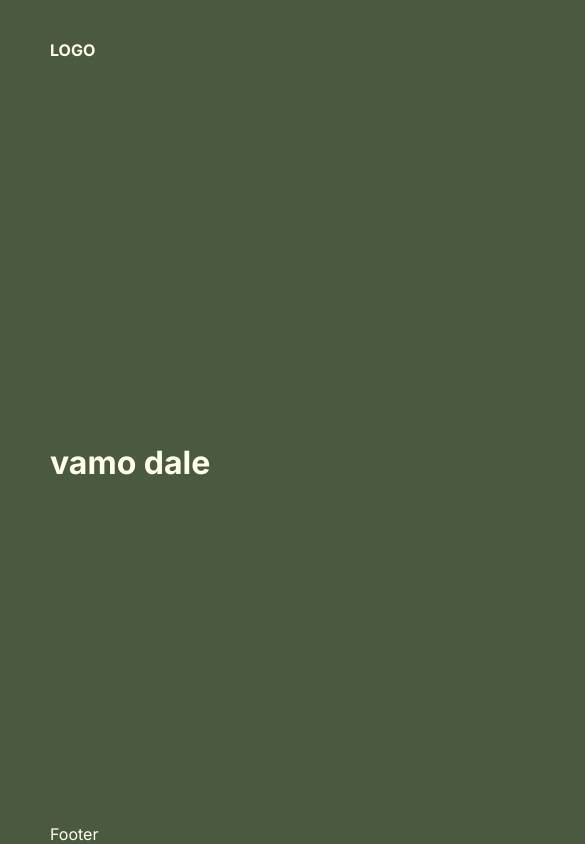
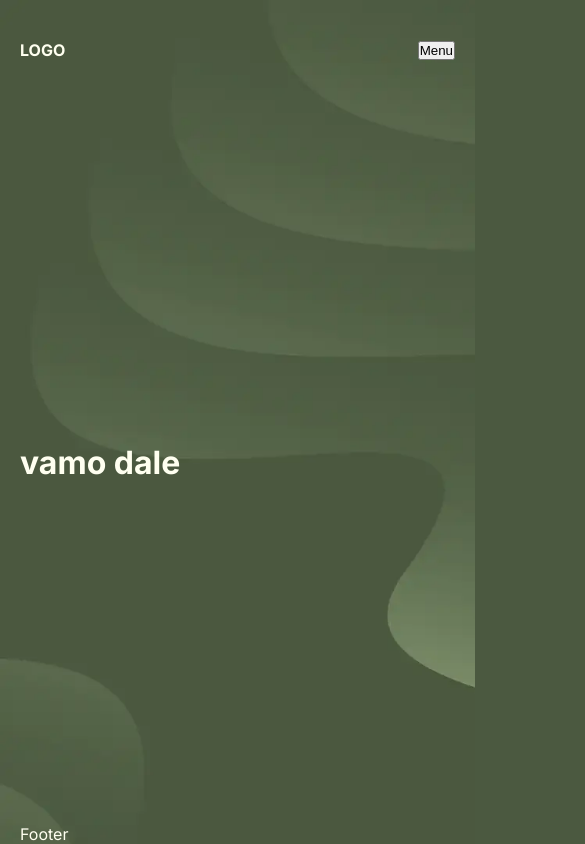
Before and after one commit to BiosTEC/SIGASmvp, a Next.js app: page / in a window 390 px wide. Shown: the top 844 px of the page, 585 px wide, since content can reach past the window. Built offline with nearby package versions, Linux system fonts and the light colour scheme.

Commit message:
Feature: Navbar responsiva concluída

```diff
--- a/src/app/globals.css
+++ b/src/app/globals.css
@@ -26,6 +26,9 @@ body {
   font-size: 1.6rem;
   background-color: var(--bg);
   color: var(--branco);
+  background-image: url(../../public/background.webp);
+  background-repeat: no-repeat;
+  background-size: cover;
 }
 
 a {
@@ -43,3 +46,40 @@ a {
   flex-direction: column;
   justify-content: space-between;
 }
+
+@media (max-width:1536px) {
+  .main {
+    width: 1366px;
+  }
+}
+
+@media (max-width:1366px) {
+  .main {
+    width: 1280px;
+  }
+}
+
+@media (max-width:1280px) {
+  .main {
+    padding: 0 2rem 0 2rem;
+    width: 1024px;
+  }
+}
+
+@media (max-width:1024px) {
+  .main {
+    width: 768px;
+  }
+}
+
+@media (max-width:768px) {
+  .main {
+    width: 640px;
+  }
+}
+
+@media (max-width:640px) {
+  .main {
+    width: 475px;
+  }
+}
--- a/src/componentes/navbar/Navbar.tsx
+++ b/src/componentes/navbar/Navbar.tsx
@@ -6,9 +6,9 @@ export default function Navbar() {
   return (
     <nav className={styles.container}>
       <div className={styles.logo}>LOGO</div>
-      <menu className={styles.menu}>
+      <div>
         <Links />
-      </menu>
+      </div>
     </nav>
   )
 }
--- a/src/componentes/navbar/links/Links.tsx
+++ b/src/componentes/navbar/links/Links.tsx
@@ -1,8 +1,7 @@
-import React from 'react'
+'use client'
+import React, { useState } from 'react'
 import NavLink from './navLink/NavLink'
 import styles from './links.module.css'
-
-export default function Links() {
 
 const links = [
 
@@ -23,12 +22,16 @@ export default function Links() {
         path: '/mercado'
     },
 ]
+
+export default function Links() {
+    const [open, setOpen] = useState(false)
     /* temporary */
     const session = true
     const isAdmin = true
 
     return (
-        <>
+        <div className={styles.container}>
+            <menu className={styles.menu}>
                 {/* Mapeando o array de links em elementos */}
                 {links.map((link => (
                     <li><NavLink item={link} key={link.title} /></li>
@@ -43,6 +46,15 @@ export default function Links() {
                     ) : (
                         <NavLink item={{ title: 'Login', path: '/Login' }} />
                     )}
-        </>
+            </menu>
+            <button className={styles.menuButton} onClick={() => setOpen((prev) => !prev)}>Menu</button>
+            {open && (
+            <div className={styles.mobileLinks}>
+                {links.map((link) => (
+                    <NavLink item={link} key={link.title} />
+                ))}
+            </div>
+            )}
+        </div>
     )
 }
--- a/src/componentes/navbar/links/links.module.css
+++ b/src/componentes/navbar/links/links.module.css
@@ -10,3 +10,41 @@
     background-color: var(--branco);
     color: var(--texto);
 }
+
+.menu {
+    list-style: none;
+    display: flex;
+    align-items: center;
+    gap: 1rem;
+}
+
+
+.menuButton,
+.mobileLinks {
+    display: none;
+}
+
+@media (max-width: 768px) {
+    .menu {
+        display: none;
+    }
+
+    .menuButton{
+        display: block;
+        cursor: pointer;
+    }
+
+    .mobileLinks {
+        position: absolute;
+        top: 10rem;
+        right: 0;
+        width: 50%;
+        height: calc(100svh - 10rem);
+        background-color: var(--cinzaEscuro);
+        display: flex;
+        flex-direction: column;
+        align-items: center;
+        justify-content: center;
+        gap: 1rem;
+    }
+}
--- a/src/componentes/navbar/navbar.module.css
+++ b/src/componentes/navbar/navbar.module.css
@@ -1,16 +1,11 @@
-.container{
-height: 10rem;
-display: flex;
-align-items: center;
-justify-content: space-between;
+.container {
+    height: 10rem;
+    display: flex;
+    align-items: center;
+    justify-content: space-between;
 }
-.logo{
+
+.logo {
     font-size: 30;
     font-weight: bold;
 }
-.menu{
-    list-style: none;
-    display: flex;
-    align-items: center;
-    gap: 10px;
-}
```
Also changed, not shown: public/background.webp (added). Lines whose indentation alone changed are shown as unchanged.
